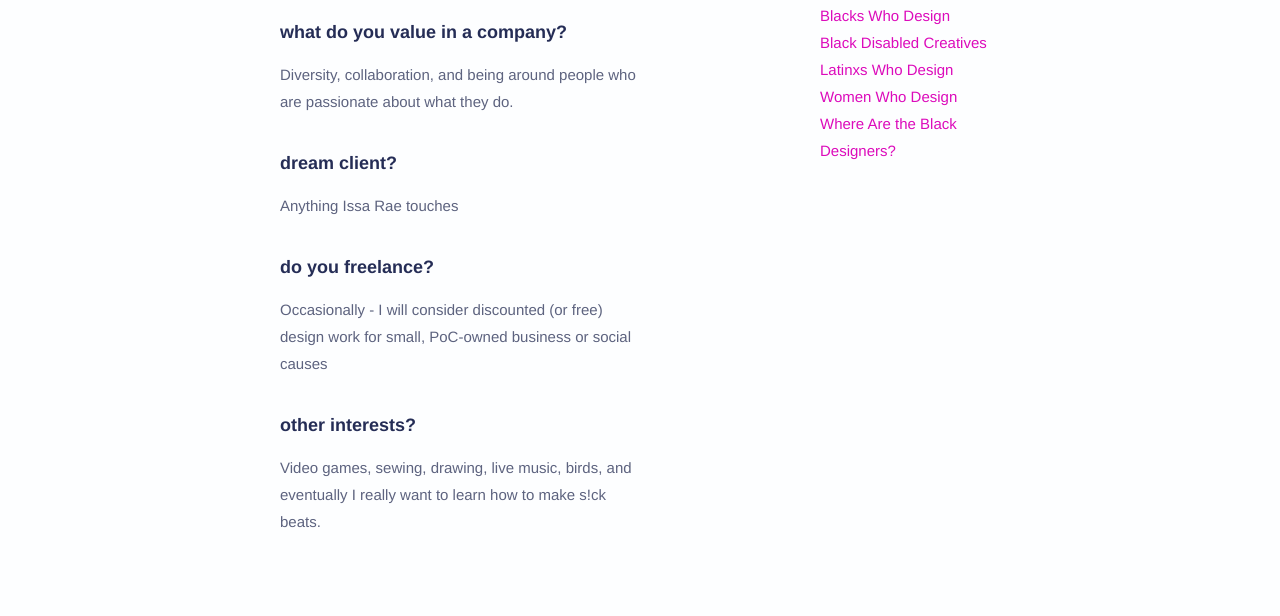
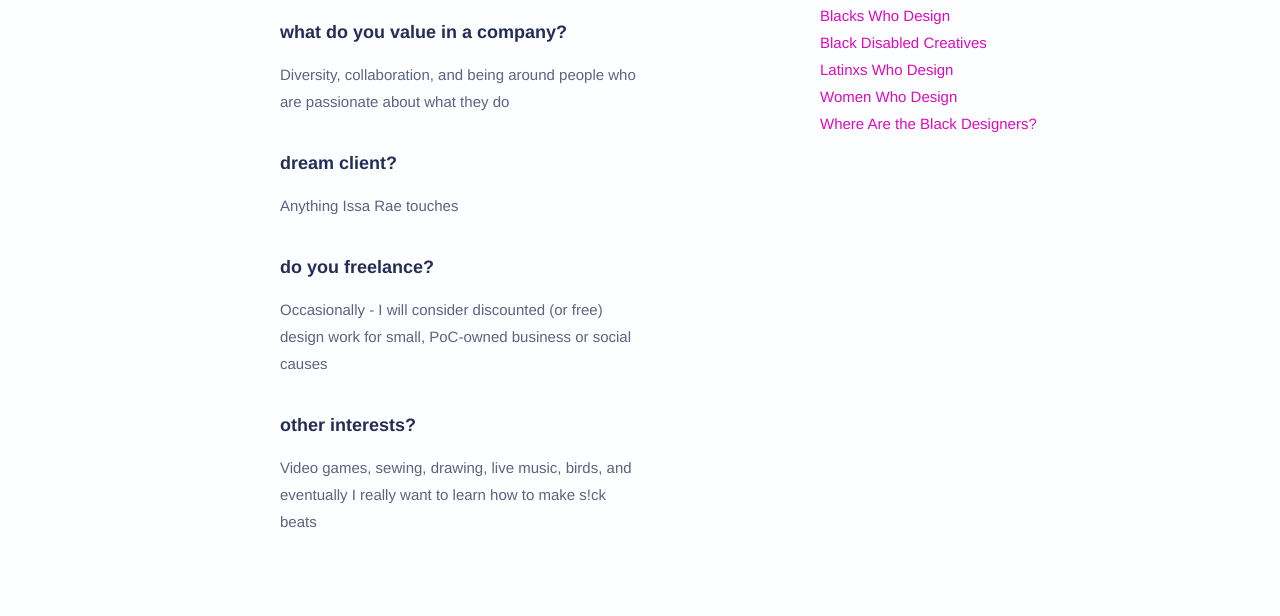
Before and after one commit to girapatel/sorry, a Jekyll site: the page built from info/index.html, in a window 1280 px wide. Shown: the part 1058-1674 px from the top of the page. Built offline with Jekyll 4.4.1, drawn with Linux system fonts in a browser that asks for light colours.

Commit message:
copy changes + lowered margin

```diff
--- a/info/index.html
+++ b/info/index.html
@@ -19,13 +19,13 @@ layout: portfolio
         <div><h3>Cons?</h3>
         <p>I hate buzzwords and use parentheses too much</p></div>
         <div><h3>What do you value in a company?</h3>
-        <p>Diversity, collaboration, and being around people who are passionate about what they do.</p></div>
+        <p>Diversity, collaboration, and being around people who are passionate about what they do</p></div>
         <div><h3>Dream client?</h3>
             <p>Anything Issa Rae touches</p></div>
         <div><h3>Do you freelance?</h3>
             <p>Occasionally - I will consider discounted (or free) design work for small, PoC-owned business or social causes</p></div>
         <div><h3>Other interests?</h3>
-            <p>Video games, sewing, drawing, live music, birds, and eventually I really want to learn how to make s!ck beats.</p></div>
+            <p>Video games, sewing, drawing, live music, birds, and eventually I really want to learn how to make s!ck beats</p></div>
     </div>
     <div class="info-child2">
         <div><h2>Resources</h2>
```
Also changed, not shown: _includes/style.css.
